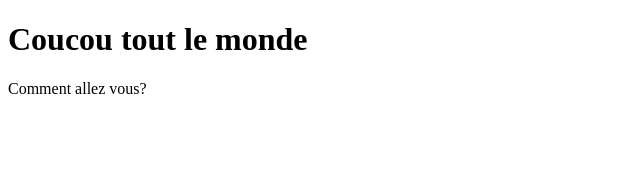
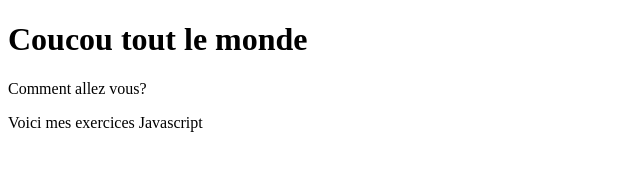
Before and after one commit to Kherset/Javascript-exercices, a plain HTML site: page index.html in a window 1280 px wide. Shown: the whole page, without its empty margins (0-640 px from the left). Drawn offline with Linux system fonts and the light colour scheme.

Commit message:
Test commit

```diff
--- a/index.html
+++ b/index.html
@@ -12,5 +12,6 @@
 <body>
   <h1>Coucou tout le monde</h1>
   <p>Comment allez vous?</p>
+  <p> Voici mes exercices Javascript</p>
 </body>
 </html>
```
